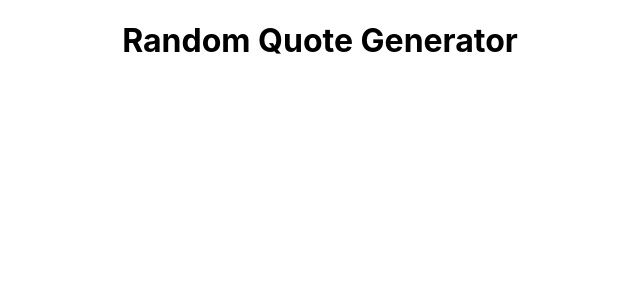
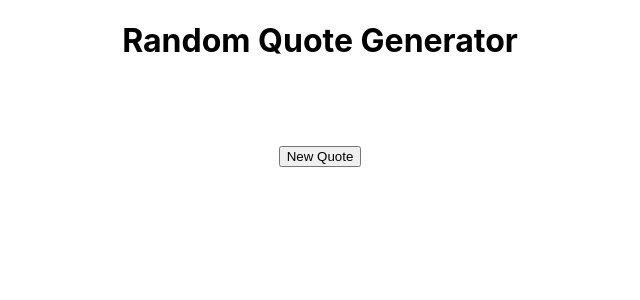
Before and after one commit to joshuayoes/random-quote-generator, a React (Create React App) app: page / in a window 1280 px wide. Shown: the top 300 px of the page, without its empty margins (320-960 px from the left). Built offline with nearby package versions, Linux system fonts and the light colour scheme; no server answers.

Commit message:
Added request and styling

```diff
--- a/src/App.js
+++ b/src/App.js
@@ -3,24 +3,32 @@ import './App.scss';
 import $ from 'jquery';
 
 function App() {
-  useEffect(() => {
+  const [quote, setQuote] = useState('First quote');
+
+  const loadQuote = () => {
     let apiKey = process.env.PAPER_QUOTES_API_KEY;
+
+    //http://paperquotes.com/api-docs/#simple-usage
     $.ajax({
       type : "GET",
       url : "https://cors-anywhere.herokuapp.com/https://api.paperquotes.com/apiv1/quotes/?lang=en",
       beforeSend: function(xhr){xhr.setRequestHeader('Authorization', `Token {${apiKey}}`);},
       success : function(result) {
-          console.log(result.results);
+        console.log(result.results);
+        setQuote(result.results[0])
       },
       error : function(result) {
-          console.log(result.results);
+        console.log(result.results);
       }
     });
-  });
+  };
 
   return (
-    <div className="App">
+    <div id="quote-box">
       <h1>Random Quote Generator</h1>
+      <p id="text">{quote.quote}</p>
+      <p id="author">{quote.author}</p>
+      <button id="new-quote" onClick={loadQuote}>New Quote</button>
     </div>
   );
 }
--- a/src/App.scss
+++ b/src/App.scss
@@ -1,3 +1,6 @@
-.App {
-  text-align: center;
+#quote-box {
+  display: flex;
+  flex-direction: column;
+  justify-content: center;
+  align-items: center;
 }
```
Also changed, not shown: src/logo.svg (deleted).
